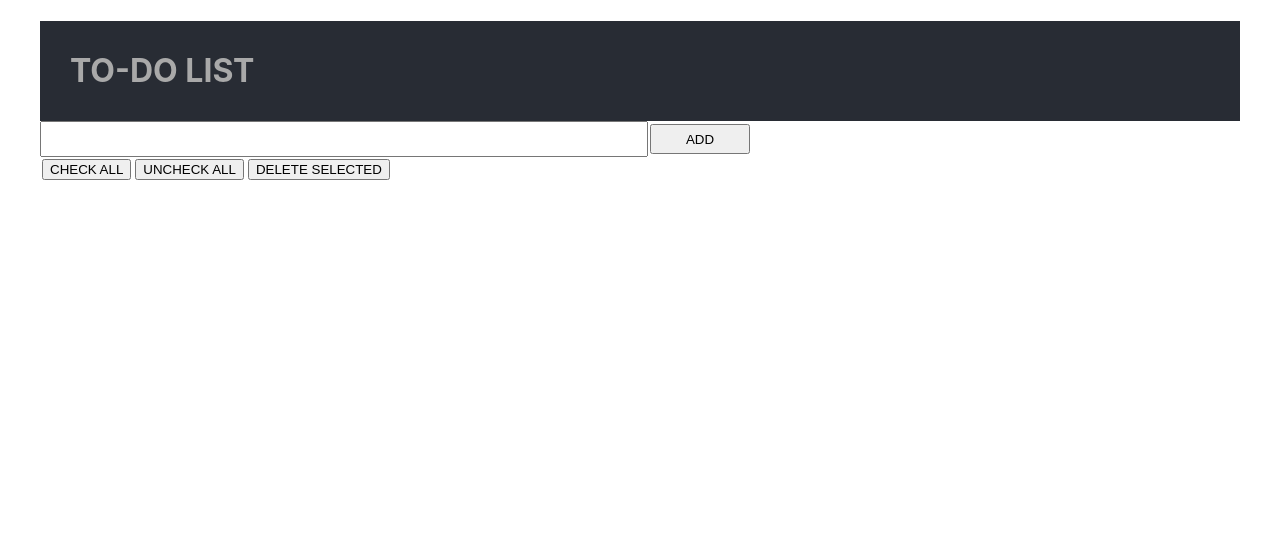
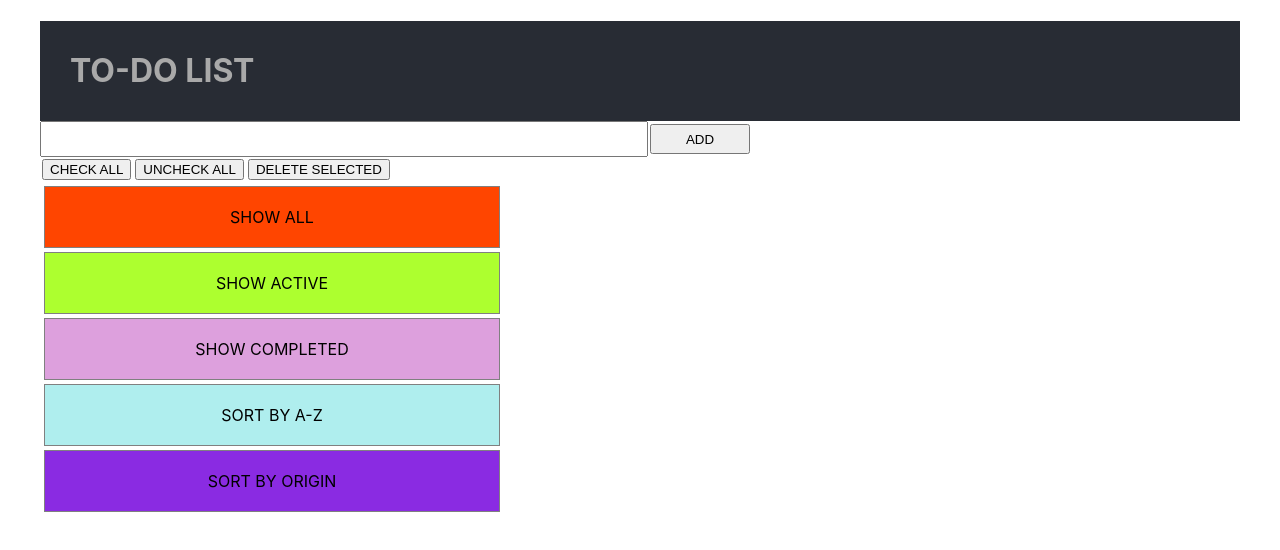
Before and after one commit to andrey241991/ToDoListReactApp, a React (Create React App) app: page / in a window 1280 px wide. Shown: the top 550 px of the page. Built offline with nearby package versions, Linux system fonts and the light colour scheme.

Commit message:
Filters component was added

```diff
--- a/src/App.css
+++ b/src/App.css
@@ -3,6 +3,19 @@
   justify-content: center;
   margin: 0, auto;
 }
+
+
+.ListAndSortParent{
+  display: flex;
+  justify-content: center;
+  height: 100%;
+}
+
+
+/* display: flex;
+  justify-content: center;
+  height: 100%; */
+
 /*
 .App {
   text-align: center;
--- a/src/App.js
+++ b/src/App.js
@@ -5,20 +5,26 @@ import Header from "./Components/Header/Header";
 import Input from "./Components/Input/Input";
 import List from "./Components/List/List";
 import Selected from "./Components/Selected/Selected";
+import Filters from "./Components/Filters/Filters";
 
 class App extends Component {
   constructor() {
     super();
 
     this.state = {
-      listOfTasks: []
+      listOfTasks: [],
+      sortedListOfTasks: [],
+      showSortedTasks:false
     };
 
     this.handleData = this.handleData.bind(this);
     this.changeListOfTasks = this.changeListOfTasks.bind(this);
+    this.addSortedListOfTasks = this.addSortedListOfTasks.bind(this);
+    this.showNotSortedListOfTasks = this.showNotSortedListOfTasks.bind(this);
   }
 
   handleData(title, data) {
+    console.log("DATA =" + data)
     let newTask = {
       title,
       data,
@@ -42,20 +48,50 @@ class App extends Component {
     });
   }
 
+  showNotSortedListOfTasks(){
+    this.setState({
+      showSortedTasks:false
+    })
+  }
+
+  addSortedListOfTasks(sortedListOfTasks) {
+    this.setState({
+      sortedListOfTasks: sortedListOfTasks
+    });
+
+    this.setState({
+      showSortedTasks:true
+    });
+  }
+
   render() {
+    let  listOfTasks;
+    if (this.state.showSortedTasks) {
+      listOfTasks = this.state.sortedListOfTasks;
+    } else {
+      listOfTasks = this.state.listOfTasks;
+    }
+
     return (
       <div className="App">
         <div>
-
           <Header />
           <Input handlerFromParant={this.handleData} />
           <Selected
             listOfTasks={this.state.listOfTasks}
             fromParentChangeListOfTasks={this.changeListOfTasks}
           />
-          <List listOfTasks={this.state.listOfTasks}
-          fromParentChangeListOfTasks={this.changeListOfTasks}
-          />
+          <div className="ListAndSortParent">
+            <Filters
+              listOfTasks={this.state.listOfTasks}
+              fromParentAddSortedListOfTasks={this.addSortedListOfTasks}
+              fromParentShowNotSortedListOfTasks={this.showNotSortedListOfTasks}
+            />
+            <List
+              listOfTasks={listOfTasks}
+              fromParentChangeListOfTasks={this.changeListOfTasks}
+            />
+          </div>
         </div>
       </div>
     );
@@ -63,3 +99,6 @@ class App extends Component {
 }
 
 export default App;
+
+
+//className={item.isCompleted ? "completed" : "not-completed"}
--- /dev/null
+++ b/src/Components/Filters/Filters.css
@@ -0,0 +1,31 @@
+.Filters {
+  flex-basis: 40%;
+}
+
+.filter-block {
+  font-size: 1em;
+  text-align: center;
+  border: gray solid 1px;
+  padding: 20px;
+  margin: 4px;
+}
+
+#filter1 {
+  background: orangered;
+}
+
+#filter2 {
+  background: greenyellow;
+}
+
+#filter3 {
+  background: plum;
+}
+
+#filter4 {
+  background: paleturquoise;
+}
+
+#filter5 {
+  background: blueviolet;
+}
--- /dev/null
+++ b/src/Components/Filters/Filters.js
@@ -0,0 +1,51 @@
+import React, { Component } from "react";
+import './Filters.css';
+
+class Filters extends Component {
+
+  showAll = () => {
+    this.props.fromParentShowNotSortedListOfTasks();
+  }
+
+  filterByActiveTasks = () => {
+    let newTasks = [];
+    for (let value of this.props.listOfTasks) {
+      if (!value.isCompleted) {
+        newTasks.push(value);
+      }
+    }
+    this.props.fromParentAddSortedListOfTasks(newTasks);
+  }
+
+  filterByComplitedTasks = () => {
+    let newTasks = [];
+    for (let value of this.props.listOfTasks) {
+      if (value.isCompleted) {
+        newTasks.push(value);
+      }
+    }
+    this.props.fromParentAddSortedListOfTasks(newTasks);
+  }
+
+  filterByTitle = () => {
+    this.props.fromParentAddSortedListOfTasks(this.props.listOfTasks.sort((a, b) => a.title.localeCompare(b.title)));
+  }
+
+  filterByOrigin = () => {
+    this.props.fromParentAddSortedListOfTasks(this.props.listOfTasks.sort((a, b) =>a.data - b.data));
+  }
+
+  render() {
+    return (
+      <div className="Filters">
+        <div className = "filter-block" id="filter1" onClick={this.showAll}>SHOW ALL</div>
+        <div className = "filter-block" id="filter2" onClick={this.filterByActiveTasks}>SHOW ACTIVE</div>
+        <div className = "filter-block" id="filter3" onClick={this.filterByComplitedTasks}>SHOW COMPLETED</div>
+        <div className = "filter-block" id="filter4" onClick={this.filterByTitle}>SORT BY A-Z</div>
+        <div className = "filter-block" id="filter5" onClick={this.filterByOrigin}>SORT BY ORIGIN</div>
+      </div>
+    );
+  }
+}
+
+export default Filters;
--- a/src/Components/Input/Input.css
+++ b/src/Components/Input/Input.css
@@ -8,3 +8,7 @@
   width: 100px;
   height: 30px;
 }
+
+.Input{
+
+}
--- a/src/Components/Input/Input.js
+++ b/src/Components/Input/Input.js
@@ -14,7 +14,8 @@ class Input extends Component {
   }
 
   addNewTask(event) {
-    this.props.handlerFromParant(this.state.title, new Date());
+    this.props.handlerFromParant(this.state.title, + new Date());
+    console.log(+ new Date());
   }
 
   handleInputChange(event) {
@@ -24,7 +25,7 @@ class Input extends Component {
   render() {
     return (
       <div className="Input">
-        <input className="Input-field" onChange={this.handleInputChange} />
+        <input className="Input-field" maxLength="40" onChange={this.handleInputChange} />
         <button className="Button-add" onClick={this.addNewTask}>
           ADD
         </button>
@@ -34,13 +35,3 @@ class Input extends Component {
 }
 
 export default Input;
-
-// this.state = {
-//   task: {
-//     title: "",
-//     date: "",
-//     isActive: true,
-//     isCompleted: false,
-//     isSelected: false
-//   }
-// };
--- a/src/Components/List/List.css
+++ b/src/Components/List/List.css
@@ -36,7 +36,26 @@ button {
   background: #FEFEFE;
 }
 
+.List {
+  flex-basis: 60%;
+}
 
+li{
+  box-sizing: content-box;
+  border: gray solid 1px;
+  padding: 5px;
+  margin: 2px;
+}
+
+
+.list-button{
+  float: right;
+  align-items: rigth;
+}
+
+.list-edit-input{
+  width: 60%;
+}
 
 
 
--- a/src/Components/List/List.js
+++ b/src/Components/List/List.js
@@ -64,11 +64,13 @@ class List extends Component {
                     key={item.data}
                     className={item.isSelected ? "selected" : "not-selected"}
                   >
-                    <input onChange={this.handleEditChange} />
+                    <input className="list-edit-input" maxLength="40" onChange={this.handleEditChange} />
+                    <div className="list-button">
                     <button onClick={() => this.saveTaskChanges(item)}>
                       Save
                     </button>
                     <button onClick={() => this.editTask(item)}>Cancel</button>
+                    </div>
                   </li>
                 </div>
               )
@@ -90,6 +92,7 @@ class List extends Component {
                       onClick={() => this.setTaskChecked(item)}
                     />
                     {item.title}
+                    <div className="list-button">
                     <button onClick={() => this.editTask(item)}>Edit</button>
                     <button onClick={() => this.removeTask(item)}>
                       Remove
@@ -97,6 +100,7 @@ class List extends Component {
                     <button onClick={() => this.setTaskChecked(item)}>
                       Done
                     </button>
+                    </div>
                   </li>
                 </div>
               )
@@ -109,42 +113,3 @@ class List extends Component {
 }
 
 export default List;
-
-// render() {
-//   return (
-//     <ol className="List">
-//       {this.props.listOfTasks.map(item => {
-//         if(item.isEdit){
-
-//         }else{
-
-//         }
-
-//         return (
-//           console.log("MY LOG=" + this.props.listOfTasks),
-//           (
-//             <div className={item.isCompleted ? "completed" : "not-completed"}>
-//               <li
-//                 key={item.data}
-//                 className={item.isSelected ? "selected" : "not-selected"}
-//               >
-//                 <input
-//                   className="checkbox"
-//                   type="checkbox"
-//                   onClick={() => this.setTaskChecked(item)}
-//                 />
-//                 {item.title}
-//                 <button onClick={(item.isEdit = true)}>Edit</button>
-//                 <button onClick={() => this.deleteTask(item)}>Remove</button>
-//                 <button onClick={() => this.setTaskChecked(item)}>
-//                   Done
-//                 </button>
-//               </li>
-//             </div>
-//           )
-//         );
-//       })}
-//     </ol>
-//   );
-// }
-// }
```
